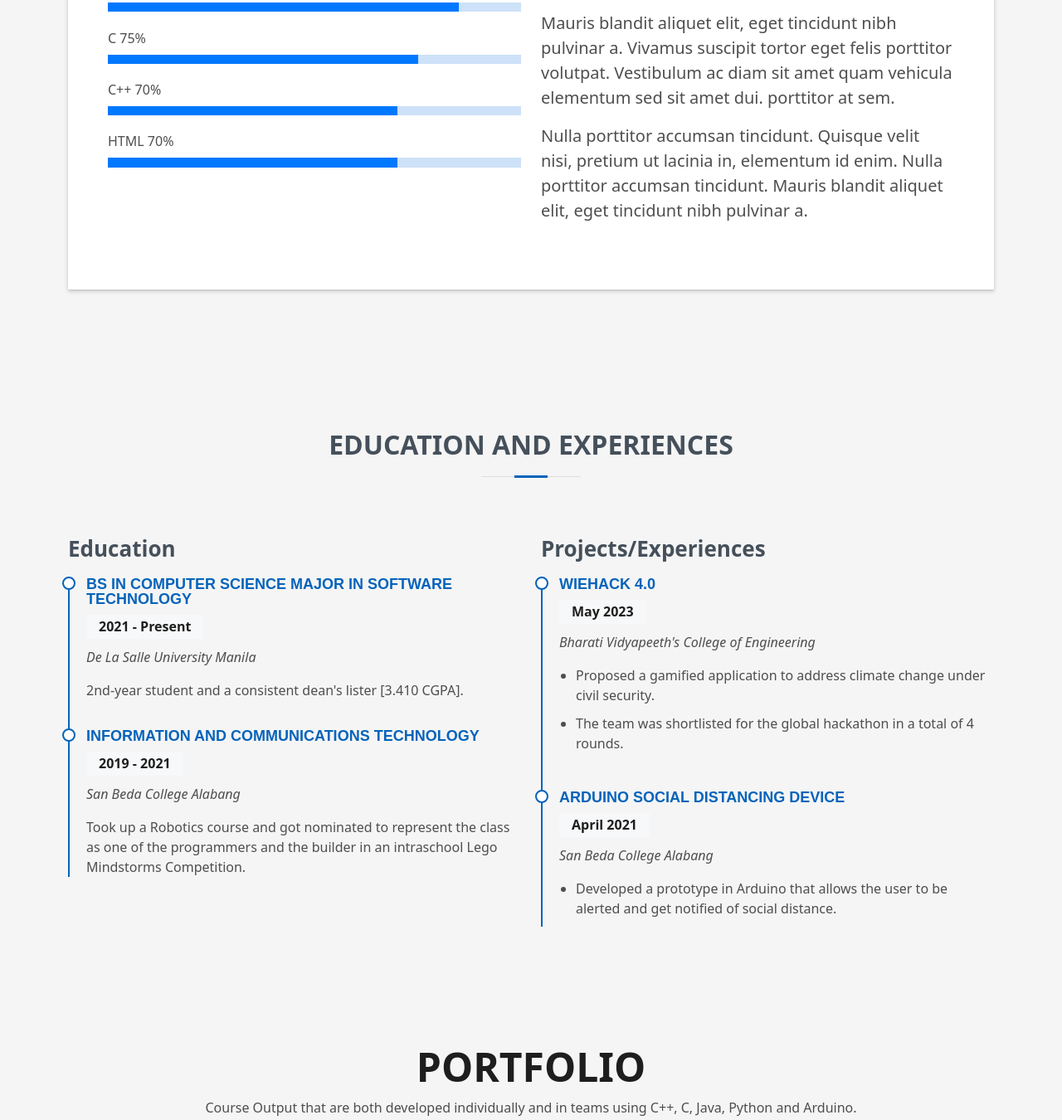
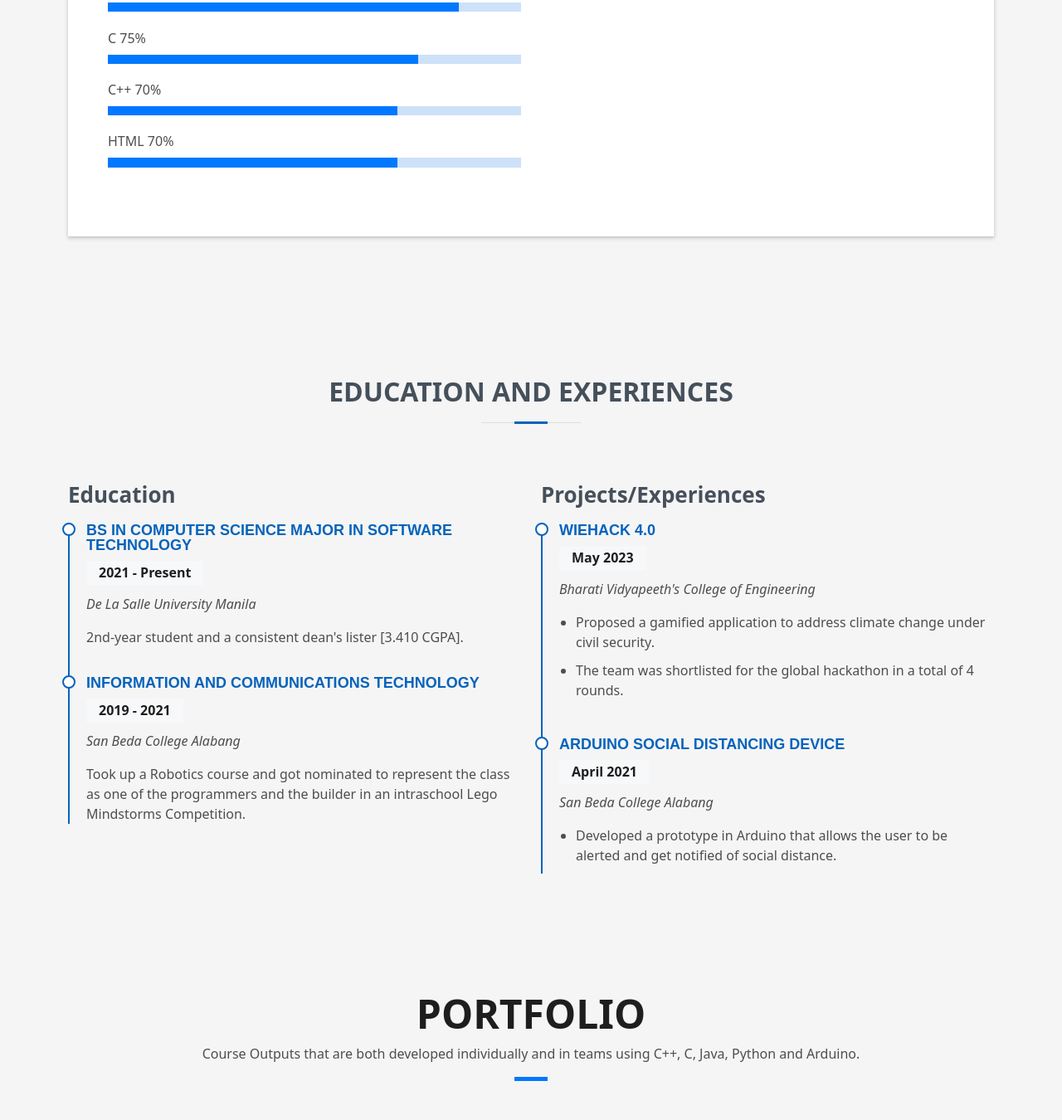
Before and after one commit to EmGZ/EmGZ.github.io, a plain HTML site: page index.html in a window 1280 px wide. Shown: the part 1287-2637 px from the top of the page at 83% size. Drawn offline with Linux system fonts and the light colour scheme.

Commit message:
Update index.html

```diff
--- a/index.html
+++ b/index.html
@@ -134,16 +134,7 @@
                       my programming skills and aid my determination to harness autonomous systems to address social implications
                       hindering Sustainable Development Goals.
                     </p>
-                    <p class="lead">
-                      Mauris blandit aliquet elit, eget tincidunt nibh pulvinar a. Vivamus suscipit tortor eget felis
-                      porttitor volutpat. Vestibulum
-                      ac diam sit amet quam vehicula elementum sed sit amet dui. porttitor at sem.
-                    </p>
-                    <p class="lead">
-                      Nulla porttitor accumsan tincidunt. Quisque velit nisi, pretium ut lacinia in, elementum id enim.
-                      Nulla porttitor accumsan
-                      tincidunt. Mauris blandit aliquet elit, eget tincidunt nibh pulvinar a.
-                    </p>
+
                   </div>
                 </div>
               </div>
@@ -221,7 +212,7 @@
                 Portfolio
               </h3>
               <p class="subtitle-a">
-                Course Output that are both developed individually and in teams using C++, C, Java, Python and Arduino.
+                Course Outputs that are both developed individually and in teams using C++, C, Java, Python and Arduino.
               </p>
               <div class="line-mf"></div>
             </div>
```
